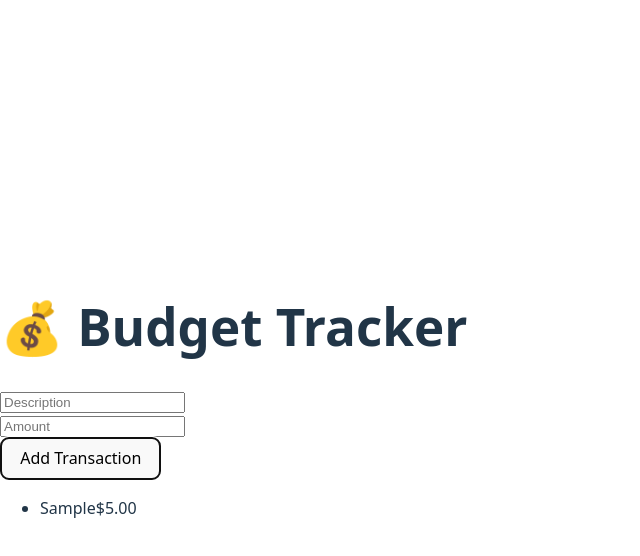
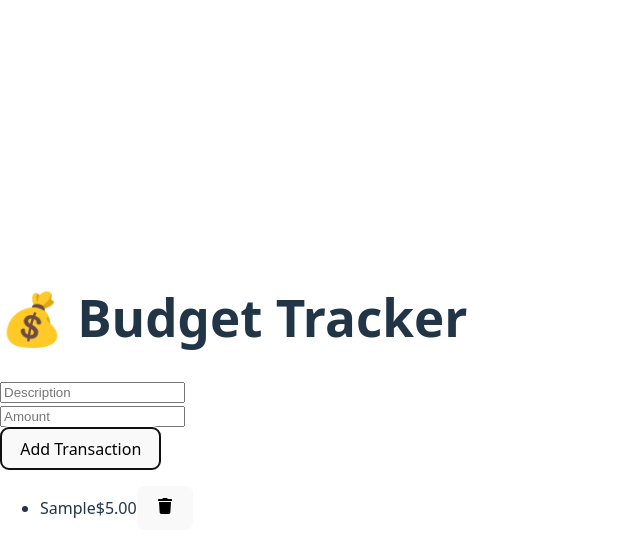
Before and after one commit to AakashPartha/budget-tracker, a React (Vite) app: page / in a window 1280 px wide. Both pictures are taken after typing "Sample", "5" into the empty fields and a click on the button "Add Transaction". Shown: the top 556 px of the page, without its empty margins (0-640 px from the left). Built offline with nearby package versions, Linux system fonts and the light colour scheme.

Commit message:
Fixed missing react-icons dependency

```diff
--- a/package.json
+++ b/package.json
@@ -12,7 +12,8 @@
   "dependencies": {
     "framer-motion": "^12.5.0",
     "react": "^19.0.0",
-    "react-dom": "^19.0.0"
+    "react-dom": "^19.0.0",
+    "react-icons": "^5.5.0"
   },
   "devDependencies": {
     "@eslint/js": "^9.21.0",
--- a/src/App.jsx
+++ b/src/App.jsx
@@ -1,5 +1,6 @@
 import { useState, useEffect } from "react";
 import { motion } from "framer-motion";
+import { FaTrash } from "react-icons/fa";
 
 export default function App() {
   const [transactions, setTransactions] = useState(() => {
@@ -24,6 +25,10 @@ export default function App() {
     setTransactions([...transactions, newTransaction]);
     setDescription("");
     setAmount("");
+  };
+
+  const deleteTransaction = (id) => {
+    setTransactions(transactions.filter((t) => t.id !== id));
   };
 
   return (
@@ -78,6 +83,12 @@ export default function App() {
               <span className={t.amount >= 0 ? "text-green-400" : "text-red-400"}>
                 ${t.amount.toFixed(2)}
               </span>
+              <button
+                onClick={() => deleteTransaction(t.id)}
+                className="text-red-400 hover:text-red-600 transition duration-200 ml-3"
+              >
+                <FaTrash />
+              </button>
             </motion.li>
           ))}
         </motion.ul>
```
Also changed, not shown: 1 other file (tests, documents, lock files or other folders).
